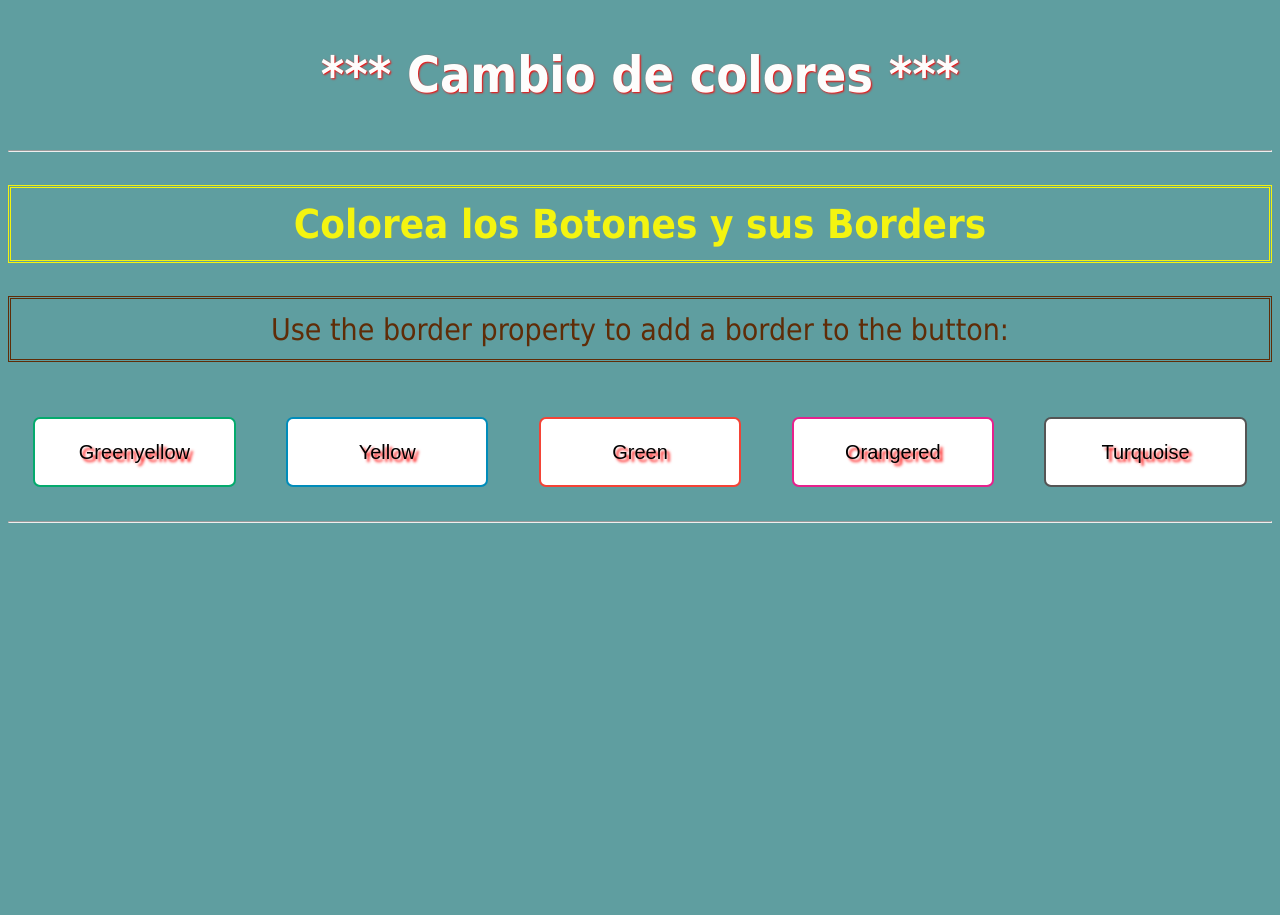
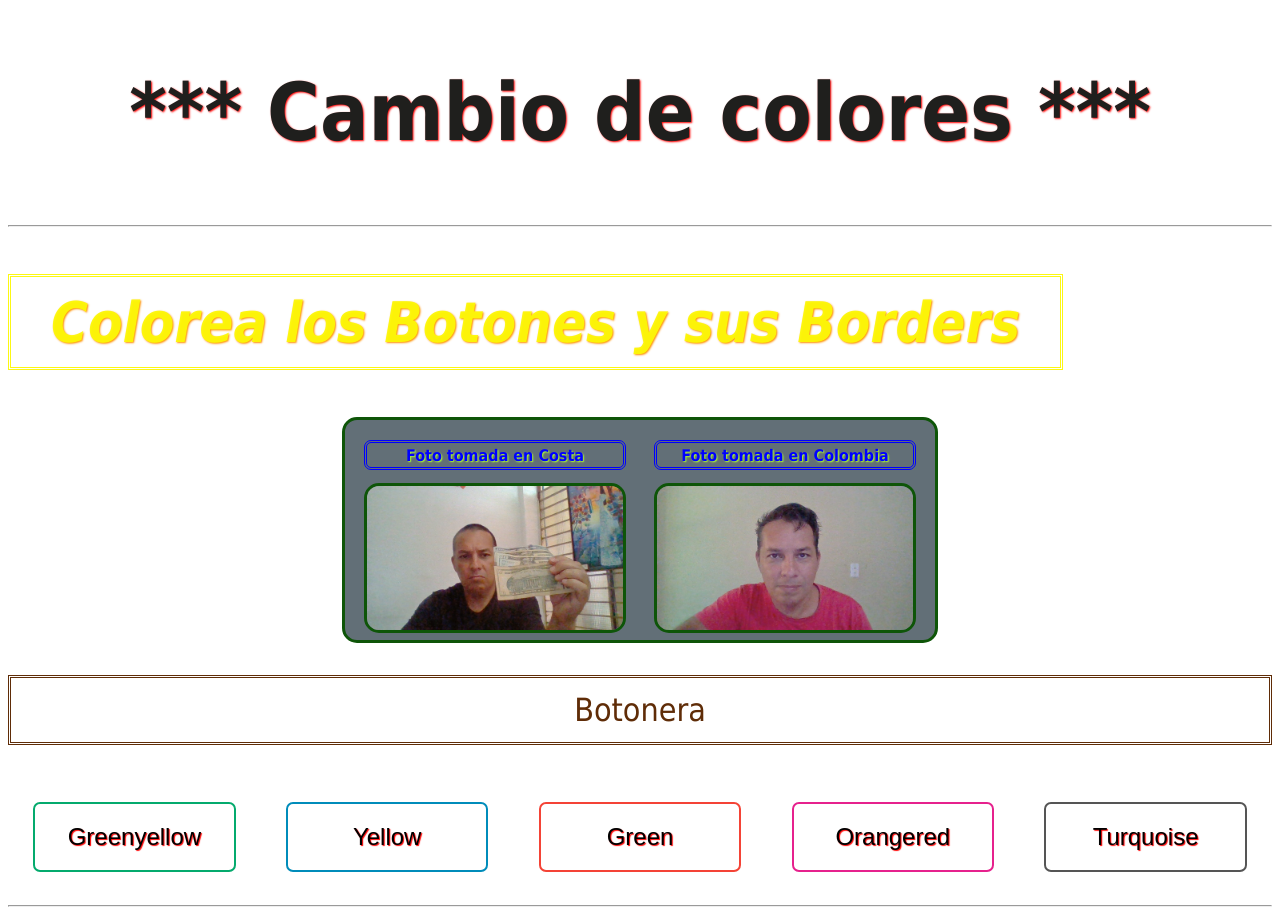
Before and after one commit to jcpm1403/HFSHW03, a plain HTML site: page Mutacion.html in a window 1280 px wide. Before the commit the page ends 800 px from the top, so only its background shows below. Drawn offline with Linux system fonts and the light colour scheme.

Commit message:
Changes in files idex, Mutacion, styles many Code Lines. add file reset.css

```diff
--- a/Mutacion.html
+++ b/Mutacion.html
@@ -5,6 +5,7 @@
     <meta charset="UTF-8">
     <meta name="viewport" content="width=device-width, initial-scale=1.0">
     <title>Cambio Color</title>
+    <link rel="stylesheet" type="reset" href=".*style.css">
     <link rel="stylesheet" type="text/css" href="./style.css">
 </head>
 
@@ -15,12 +16,22 @@
     <hr />
     <main>
         <section>
-            <div>
+            <div id="contenedor">
                 <h2 class="mitexto1">Colorea los Botones y sus Borders</h2>
+            </div>
+            <div id="fotocont">
+                <div>
+                    <h1 class="mitexto3">Foto tomada en Costa</h1>
+                    <img src="./Imagenes/Jc_Cl_1123.jpg" class="fotos"/>
+                </div>
+                <div>
+                    <h1 class="mitexto3">Foto tomada en Colombia</h1>
+                    <img src="./Imagenes/Jc_Mx_1222.jpg" class="fotos"/>
+                </div>
             </div>
         </section>
         <section>
-            <p class="mitexto2">Use the border property to add a border to the button:</p>
+            <p class="mitexto2">Botonera</p>
             <section>
                 <div class="contenedor">
                     <button class="button button1">Greenyellow</button>
@@ -29,6 +40,7 @@
                     <button class="button button4">Orangered</button>
                     <button class="button button5">Turquoise</button>
                 </div>
+
     </main>
     <hr />
 
--- /dev/null
+++ b/reset.css
@@ -0,0 +1,27 @@
+/* Reset CSS */
+* {
+    margin: 0;
+    padding: 0;
+    box-sizing: border-box;
+  }
+
+  body {
+    font-family: Arial, sans-serif;
+    font-size: 16px;
+  }
+
+  h1, h2, h3, h4, h5, h6 {
+    font-weight: normal;
+    margin: 0;
+    padding: 0;
+
+  }
+
+  ul, ol {
+    list-style: none;
+  }
+
+  a {
+    text-decoration: none;
+    color: inherit;
+  }
--- a/style.css
+++ b/style.css
@@ -1,17 +1,16 @@
   .button {
-    background-color: #04AA6D; /* Green */
-    border:red;
-    color: white;
-    padding: 10px 2px;
+    background-color: #4a504e; /* Green */
+    border:rgb(10, 10, 10);
+    color: rgb(248, 246, 246);
     text-align: center;
     display: inline-block;
-    font-size: 20px;
+    font-size: 1.5em;
     margin: 2%;
     cursor: pointer;
     width: 210px;
     height: 70px;
     border-radius: 7px;
-    text-shadow: 3px 3px 3px red
+    text-shadow: 1px 1px 1px red
   }
 
   .button1 {
@@ -75,42 +74,111 @@
   }
 
   .fondo {
-    background-color: cadetblue;
+    background-color: rgb(255, 255, 255);
   }
 
   .mitexto {
-    font-size: 50px;
+    font-size: 5em;
     font-family: 'Tahoma';
     font-style: calc(25);
     text-shadow: 1px 1px 2px red;
-    color: rgb(253, 253, 252);
+    color: rgb(31, 31, 29);
     padding: 1%;
     text-align: center;
+    align-items: center;
+    display: flex;
+    flex-direction: column;
   }
 
   .mitexto1 {
-    font-size: 40px;
+    display: flex;
+    flex-direction: row;
+    justify-content:space-evenly;
+    width: 80vw;
+    font-size: 3.5em;
     font-family: 'Tahoma';
-    font-style: calc(25);
+    font-style:italic;
     color: rgba(252, 248, 8, 0.952);
+    text-shadow: 1px 1px 2px rgb(255, 145, 0);
     border-style: double;
     padding: 1%;
-    text-align: center;
+    align-items: center;
   }
 
   .mitexto2 {
-    font-size: 30px;
+    font-size: 2em;
     font-family: 'Tahoma';
     font-style: calc(25);
     color: rgb(95, 44, 7);
     border-style: double;
     padding: 1%;
     text-align: center;
+    align-items: center;
+  }
+
+  .mitexto3 {
+    font-size: 1em;
+    font-family: 'Tahoma';
+    font-style: calc(25);
+    color:blue;
+    text-shadow:  1px 1px 1.5px greenyellow;
+    border-color: blue;
+    border-style: double;
+    border-radius: 7px;
+    padding: 1%;
+    text-align: center;
+    align-items: center;
   }
 
   .contenedor {
     display: flex;
     justify-content:center;
+    height: auto;
+    margin: auto;
     align-items: center;
+  }
+
+  .contenedortitulos {
+    width: 20vw;
+    display: flex;
+    justify-content:center;
+    align-items: center;
+    border-radius: 15PX;
+    display: flex;          /*Uso de la propiedad flex*/
+    flex-direction: row;
+    justify-content:space-evenly;
+    gap: 1em;
+    align-items: center;
+  }
+
+  #fotocont{
+    background-color: rgb(98, 111, 119);
+    width: 45vw;
     height: auto;
+    margin: auto;
+    margin-top: 2em;
+    margin-bottom: 1em;
+    border-color:rgb(14, 85, 8);
+    border-style:solid;
+    border-radius: 15PX;
+    padding: 7px 7px 7px 7px;
+    display: flex;          /*Uso de la propiedad flex*/
+    flex-direction: row;
+    justify-content:space-evenly;
+    gap: 1em;
+    align-items: center;
   }
+
+  .fotos{
+    width: 20vw;
+    height: 20dw;
+    border-color: rgb(14, 85, 8);
+    border-style:solid;
+    border-radius: 15PX;
+    cursor: pointer;
+    display: flex;          /*Uso de la propiedad flex*/
+    flex-direction: column;
+    justify-content:space-evenly;
+    gap: 1em;
+    align-items: center;
+  }
```
Also changed, not shown: index.html (+11 -13 lines), Imagenes/Jc_Cl_1123.jpg (added), Imagenes/Jc_Mx_1222.jpg (added), Imagenes/Venganza_del_Olvido.png (added).
